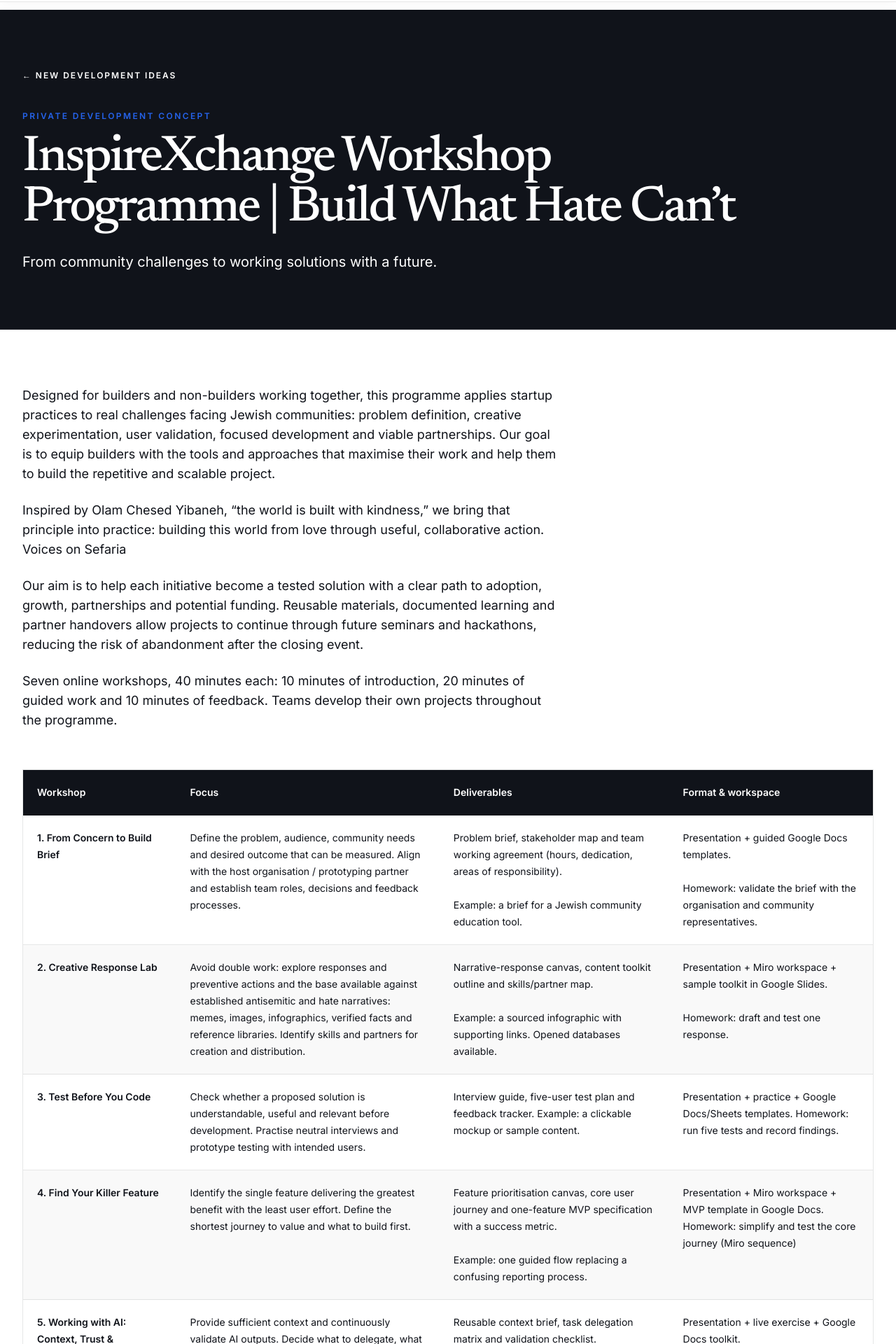
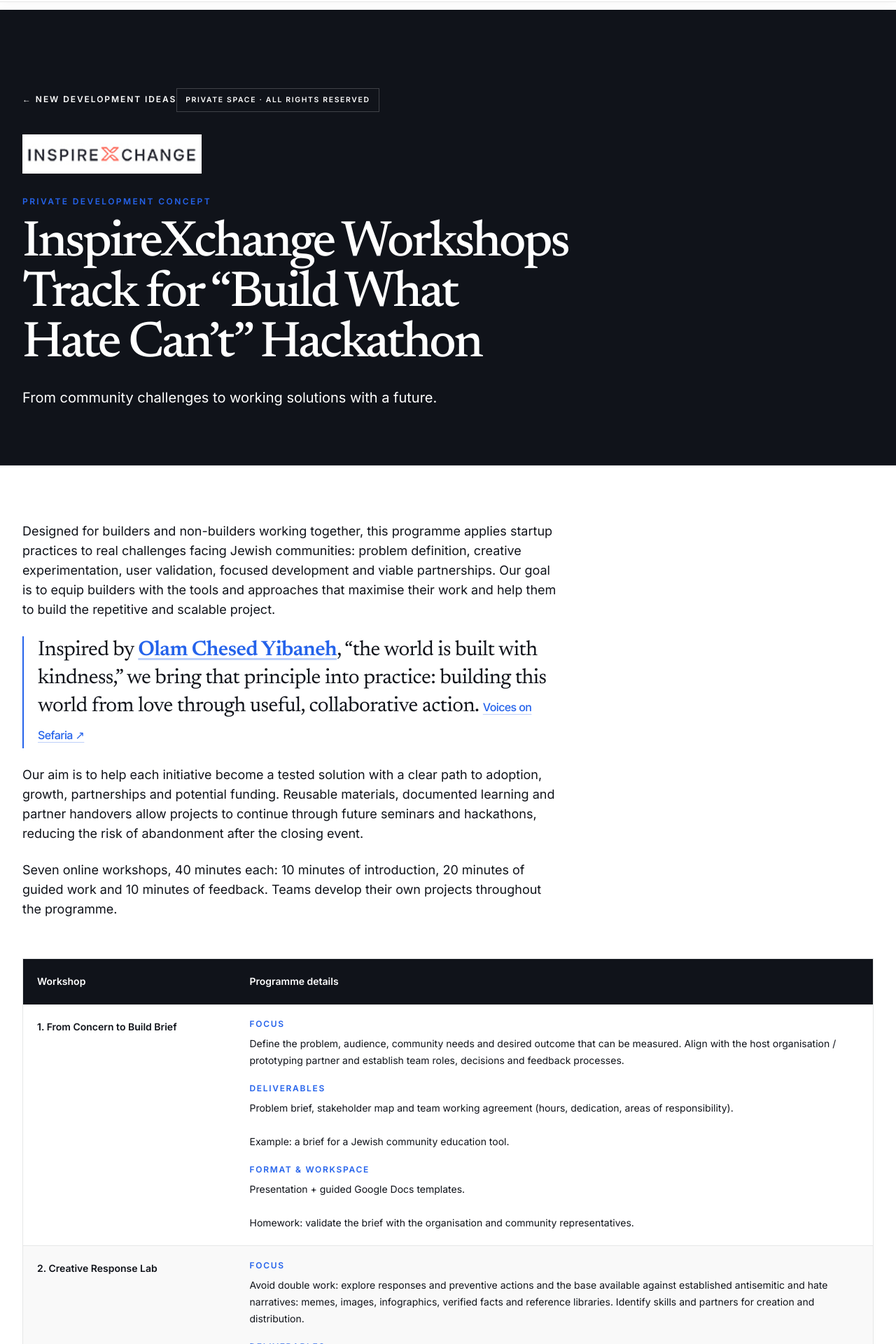
Before and after one commit to maninawild/alex-lindholm-site, a Next.js app: page /private/ideas/build-what-hate-cant in a window 1280 px wide. Shown: the part 100-2020 px from the top of the page at 70% size. Built offline with nearby package versions, Linux system fonts and the light colour scheme.

Commit message:
content(private): refine workshop programme offer

```diff
--- a/components/private/build-what-hate-cant-page.tsx
+++ b/components/private/build-what-hate-cant-page.tsx
@@ -34,9 +34,11 @@ export function BuildWhatHateCantPage() {
             <Link href="/private#development-ideas" className="text-xs font-semibold uppercase tracking-[0.16em] text-white/52 transition hover:text-white">
               ← New Development Ideas
             </Link>
-            <p className="mt-10 text-xs font-semibold uppercase tracking-[0.2em] text-electric">Private Development Concept</p>
+            <p className="mt-8 inline-flex border border-white/20 px-3 py-2 text-[0.65rem] font-semibold uppercase tracking-[0.16em] text-white/72">Private space · All rights reserved</p>
+            <Image src="/logos/inspirexchange.jpg" alt="InspireXchange" width={900} height={900} priority className="mt-8 h-14 w-64 object-cover object-center" />
+            <p className="mt-8 text-xs font-semibold uppercase tracking-[0.2em] text-electric">Private Development Concept</p>
             <h1 className="mt-4 max-w-5xl font-serif text-5xl font-medium leading-[0.98] tracking-[-0.045em] text-balance sm:text-7xl">
-              InspireXchange Workshop Programme | Build What Hate Can’t
+              InspireXchange Workshops Track for “Build What Hate Can’t” Hackathon
             </h1>
             <p className="mt-6 max-w-3xl text-xl leading-8 text-white/72">From community challenges to working solutions with a future.</p>
           </div>
@@ -46,25 +48,30 @@ export function BuildWhatHateCantPage() {
           <div className="mx-auto max-w-7xl px-5 sm:px-8">
             <div className="max-w-3xl space-y-6 text-base leading-8 text-graphite/76 sm:text-lg">
               <p>Designed for builders and non-builders working together, this programme applies startup practices to real challenges facing Jewish communities: problem definition, creative experimentation, user validation, focused development and viable partnerships. Our goal is to equip builders with the tools and approaches that maximise their work and help them to build the repetitive and scalable project.</p>
-              <p>Inspired by Olam Chesed Yibaneh, “the world is built with kindness,” we bring that principle into practice: building this world from love through useful, collaborative action. Voices on Sefaria</p>
+              <blockquote className="border-l-2 border-electric pl-5 font-serif text-2xl leading-9 tracking-[-0.02em] text-ink sm:text-3xl sm:leading-10">
+                Inspired by <a href="https://voices.sefaria.org/sheets/246875" target="_blank" rel="noopener noreferrer" className="font-semibold text-electric underline decoration-electric/30 underline-offset-4 hover:decoration-electric">Olam Chesed Yibaneh</a>, “the world is built with kindness,” we bring that principle into practice: building this world from love through useful, collaborative action. <a href="https://voices.sefaria.org/sheets/246875" target="_blank" rel="noopener noreferrer" className="text-base font-sans font-medium text-electric underline decoration-electric/30 underline-offset-4 hover:decoration-electric">Voices on Sefaria ↗</a>
+              </blockquote>
               <p>Our aim is to help each initiative become a tested solution with a clear path to adoption, growth, partnerships and potential funding. Reusable materials, documented learning and partner handovers allow projects to continue through future seminars and hackathons, reducing the risk of abandonment after the closing event.</p>
               <p>Seven online workshops, 40 minutes each: 10 minutes of introduction, 20 minutes of guided work and 10 minutes of feedback. Teams develop their own projects throughout the programme.</p>
             </div>
 
             <div className="mt-14 overflow-x-auto border border-ink/10">
-              <table className="min-w-[70rem] w-full border-collapse text-left text-sm leading-6 text-graphite/76">
+              <table className="min-w-[44rem] w-full border-collapse text-left text-sm leading-6 text-graphite/76" aria-label="Workshop programme">
                 <thead className="bg-ink text-white">
                   <tr>
-                    {["Workshop", "Focus", "Deliverables", "Format & workspace"].map((heading) => <th key={heading} scope="col" className="p-5 font-semibold">{heading}</th>)}
+                    <th scope="col" className="w-[25%] p-5 font-semibold">Workshop</th>
+                    <th scope="col" className="p-5 font-semibold">Programme details</th>
                   </tr>
                 </thead>
                 <tbody>
                   {workshops.map(([workshop, focus, deliverables, format]) => (
                     <tr key={workshop} className="border-t border-ink/10 align-top even:bg-ink/[0.025]">
-                      <th scope="row" className="w-[18%] p-5 font-semibold text-ink"><Cell>{workshop}</Cell></th>
-                      <td className="w-[31%] p-5"><Cell>{focus}</Cell></td>
-                      <td className="w-[27%] p-5"><Cell>{deliverables}</Cell></td>
-                      <td className="w-[24%] p-5"><Cell>{format}</Cell></td>
+                      <th scope="row" className="p-5 font-semibold text-ink"><Cell>{workshop}</Cell></th>
+                      <td className="space-y-5 p-5">
+                        <div><p className="text-xs font-semibold uppercase tracking-[0.14em] text-electric">Focus</p><p className="mt-2"><Cell>{focus}</Cell></p></div>
+                        <div><p className="text-xs font-semibold uppercase tracking-[0.14em] text-electric">Deliverables</p><p className="mt-2"><Cell>{deliverables}</Cell></p></div>
+                        <div><p className="text-xs font-semibold uppercase tracking-[0.14em] text-electric">Format &amp; workspace</p><p className="mt-2"><Cell>{format}</Cell></p></div>
+                      </td>
                     </tr>
                   ))}
                 </tbody>
@@ -96,7 +103,7 @@ export function BuildWhatHateCantPage() {
 
         <footer className="border-t border-ink/10 bg-white py-8">
           <div className="mx-auto flex max-w-7xl items-center gap-4 px-5 sm:px-8">
-            <Image src="/logos/inspirexchange.jpg" alt="InspireXchange" width={48} height={48} className="h-12 w-12 rounded-sm object-cover" />
+            <Image src="/logos/inspirexchange.jpg" alt="InspireXchange" width={900} height={900} className="h-14 w-64 object-cover object-center" />
             <p className="text-sm leading-6 text-graphite/62">© InspireXchange. All programme ideas and materials are protected by copyright.</p>
           </div>
         </footer>
--- a/data/private-ideas.ts
+++ b/data/private-ideas.ts
@@ -11,7 +11,7 @@ export const privateIdeas = [
   },
   {
     slug: "build-what-hate-cant",
-    title: "InspireXchange Workshop Programme | Build What Hate Can’t",
+    title: "InspireXchange Workshops Track for “Build What Hate Can’t” Hackathon",
     status: "Private Development Concept",
   },
   {
```
